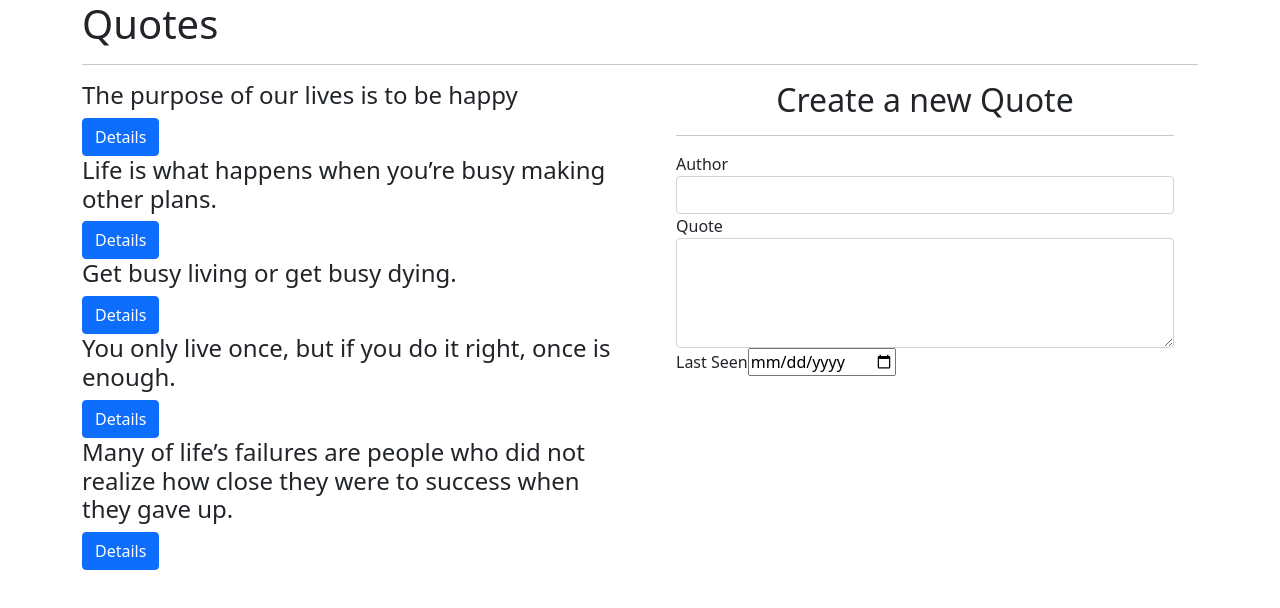
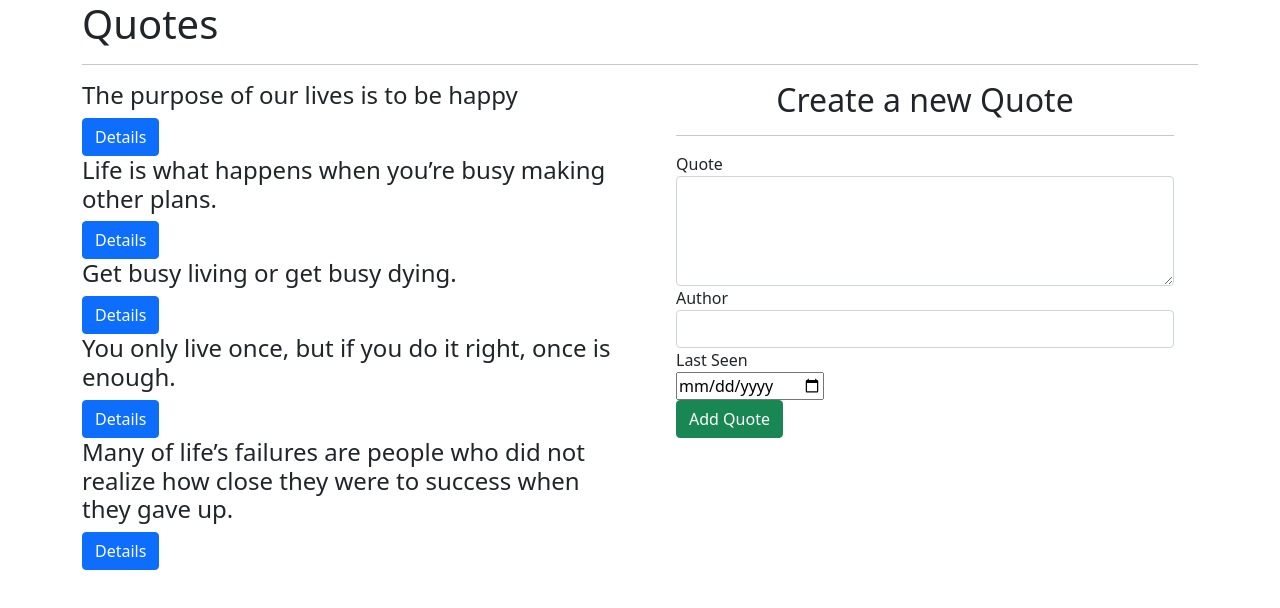
Before and after one commit to Ahmed-moringa/Quotes, an Angular app: page / in a window 1280 px wide. Shown: the top 608 px of the page. Built offline with nearby package versions, Linux system fonts and the light colour scheme.

Commit message:
add form validation and submition

```diff
--- a/src/app/quote-form/quote-form.component.html
+++ b/src/app/quote-form/quote-form.component.html
@@ -1,23 +1,34 @@
 <div class="container-fluid">
     <h2 class="text-center">Create a new Quote</h2>
     <hr>
-    <form>
+    <form (ngSubmit)='submitGoal()' #goalForm='ngForm'>
         <div class="form-group">
 
-            <label for="name">Author</label>
-            <input type="text" required class="form-control" id="author">
+            <label for="name">Quote</label>
+            <textarea rows="4" required class="form-control" id="name" [(ngModel)]="newQuote.name" name="name" #name='ngModel'></textarea>
+            <div [hidden]="name.valid || name.pristine" class="alert alert-danger">
+                <p>Quote is required</p>
+            </div>
 
         </div>
         <div class="form-group">
 
-            <label for="name">Quote</label>
-            <textarea class="form-control" id="name" rows="4" required></textarea>
+            <label for="author">Author</label>
+            <input type="text" required class="form-control"  [(ngModel)]="newQuote.author" name="author" #author="ngModel"  id="author">
+            <div [hidden]="author.valid || author.pristine" class="alert alert-danger">
+                <p>Author is required</p>
+              </div>
 
         </div>
         <div class="form-group">
             <label for="complete">Last Seen</label>
-            <input type='date' id="completeDate" required>
+            <br>
+            <input type='date' id="completeDate" [(ngModel)]="newQuote.completeDate" name="completeDate" #completeDate="ngModel" required>
+            <div [hidden]="completeDate.valid || completeDate.pristine" class="alert alert-danger">
+                <p>Date is required</p>
+              </div>
 
         </div>
+        <button type="submit" class="btn btn-success">Add Quote</button>
     </form>
   </div>
--- a/src/app/quote-form/quote-form.component.ts
+++ b/src/app/quote-form/quote-form.component.ts
@@ -1,4 +1,5 @@
-import { Component, OnInit } from '@angular/core';
+import { Component, EventEmitter, OnInit, Output } from '@angular/core';
+import { Quote } from '../quote';
 
 @Component({
   selector: 'app-quote-form',
@@ -7,6 +8,13 @@ import { Component, OnInit } from '@angular/core';
 })
 export class QuoteFormComponent implements OnInit {
 
+  newQuote= new Quote(0, "", "", new Date());
+  @Output() addGoal = new EventEmitter<Quote>();
+
+  submitGoal(){
+    this.addGoal.emit(this.newQuote);
+  }
+
   constructor() { }
 
   ngOnInit(): void {
```
